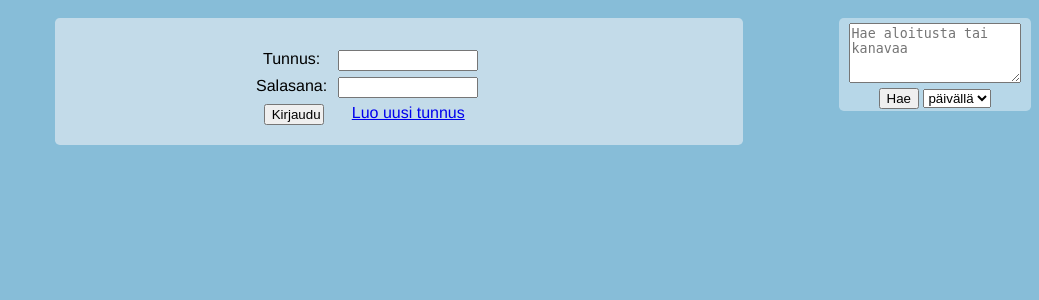
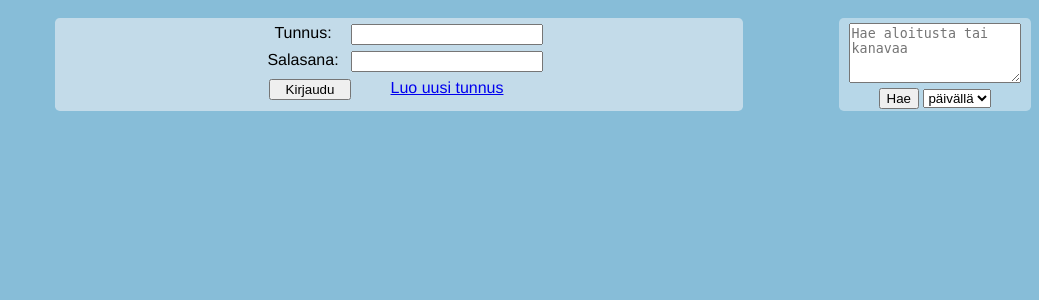
Before and after one commit to sseisalo/tsoha20, a Flask app: page /login/ in a window 1280 px wide. Shown: the part 59-359 px from the top of the page, without its empty margins (241-1280 px from the left). Run offline with Flask 2, Linux system fonts and the light colour scheme; parts of the project's set-up code (start-up, migrations or seed data) failed here and were passed over.

Commit message:
login + register forms improved for different viewports

```diff
--- a/static/main.css
+++ b/static/main.css
@@ -43,14 +43,40 @@ body {
 }
 
 form:not(#search-form):not(#comment-form):not(#remove):not(.votes):not(.new){
-    margin-left: 23%;
-    padding: 2em;
     text-align: center;
-    overflow: hidden;
     display: grid;
     max-width: 100%;
-    grid-template-columns: 20% 30%;
+    grid-template-columns: auto 6em 12em auto;
+    grid-template-rows: auto auto auto auto auto;
     grid-row-gap: 10%;
+}
+
+#username-l {
+    grid-column-start: 2;
+    grid-column-end: 3;
+    grid-row-start: 2;
+    grid-row-end: 3;
+}
+
+#username {
+    grid-column-start: 3;
+    grid-column-end: 4;
+    grid-row-start: 2;
+    grid-row-end: 3;
+}
+
+#password-l {
+    grid-column-start: 2;
+    grid-column-end: 3;
+    grid-row-start: 3;
+    grid-row-end: 4;
+}
+
+#password {
+    grid-column-start: 3;
+    grid-column-end: 4;
+    grid-row-start: 3;
+    grid-row-end: 4;
 }
 
 .new {
@@ -58,9 +84,20 @@ form:not(#search-form):not(#comment-form):not(#remove):not(.votes):not(.new){
     text-align: center;
 }
 
+#register {
+    grid-column-start: 3;
+    grid-column-end: 4;
+    grid-row-start: 4;
+    grid-row-end: 5;
+}
+
 #login {
-    margin-left: 20%;
-    width: 65%;
+    grid-column-start: 2;
+    grid-column-end: 3;
+    grid-row-start: 4;
+    grid-row-end: 5;
+    margin-left: 14;
+    min-width: 6em;
 }
 
 .post {
@@ -225,6 +262,7 @@ form:not(#search-form):not(#comment-form):not(#remove):not(.votes):not(.new){
     width: 100%;
     background-color: #c3dbe9;
     border-radius: .3em;
+    min-height: 5.8em;
 }
 
 .bg {
--- a/templates/login.html
+++ b/templates/login.html
@@ -3,11 +3,11 @@
 {% block content %}
 
 <div class="empty bg"><form action="/login" method="post">
-    <label for="username">Tunnus:</label>
-    <input type="text" name="username">
-    <label for="password">Salasana:</label>
-    <input type="password" name="password">
-    <input id="login" type="submit" value="Kirjaudu"> <a href="/register">Luo uusi tunnus</a>
+    <label id="username-l" for="username">Tunnus:</label>
+    <input id="username" type="text" name="username">
+    <label id="password-l" for="password">Salasana:</label>
+    <input id="password" type="password" name="password">
+    <input id="login" type="submit" value="Kirjaudu"> <a id="register" href="/register">Luo uusi tunnus</a>
     </form>
 </div>
 {% endblock %}
```
Also changed, not shown: templates/register.html (+4 -4 lines).
